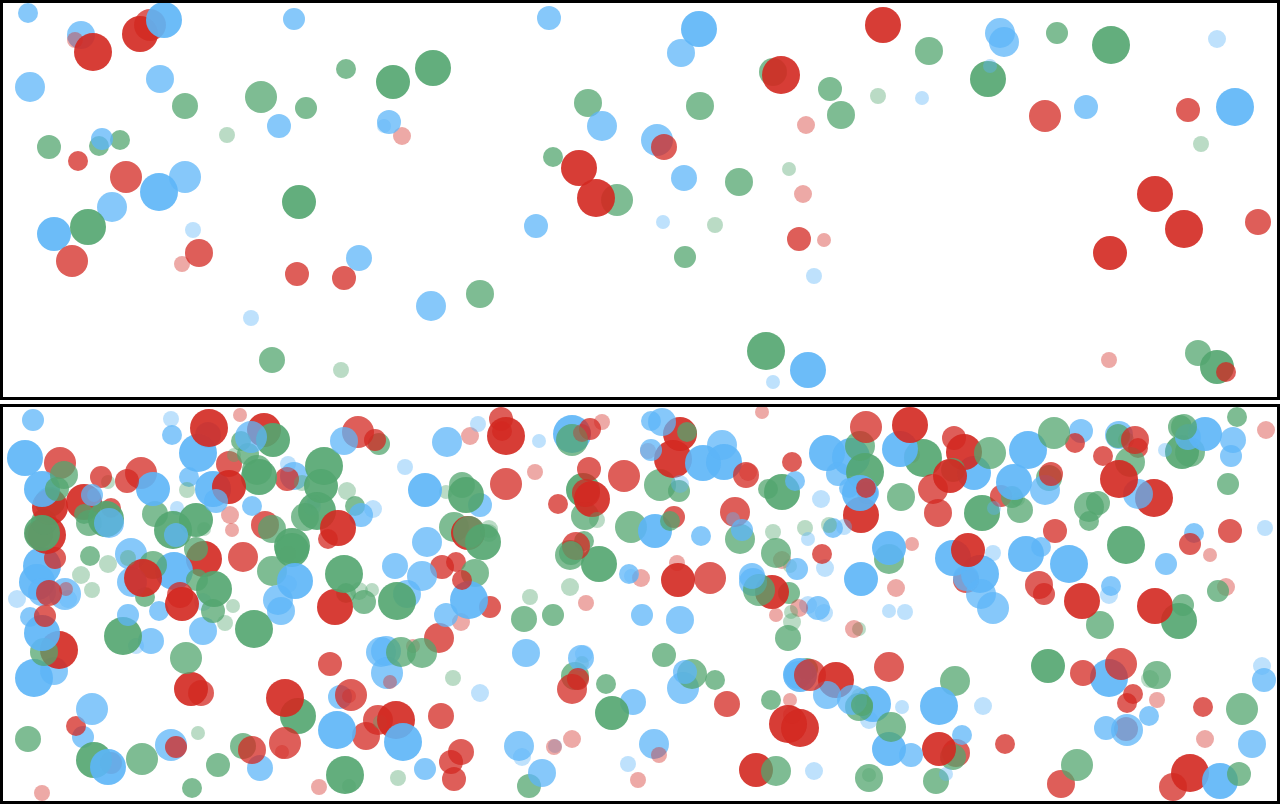
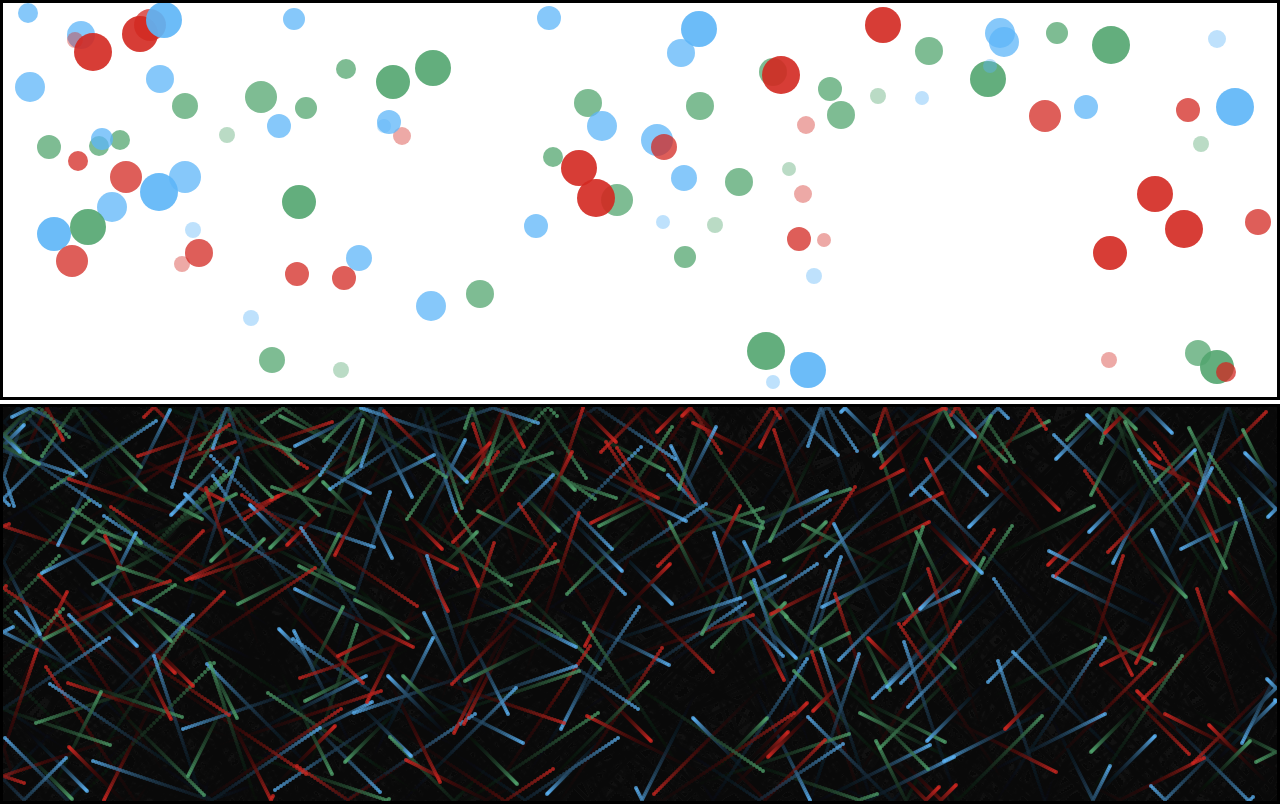
Before and after one commit to Saleyevav/bubble-canvas, a plain HTML site: page index.html in a window 1280 px wide. Drawn offline with Linux system fonts and the light colour scheme.

Commit message:
add trail effect

```diff
--- a/css/bubbles.css
+++ b/css/bubbles.css
@@ -5,20 +5,14 @@
 body {
   margin: 0;
   padding: 0;
-  /* display: flex;
-  justify-content: space-between; */
 }
 
 #canvasBubbles {
-  /* position: absolute; */
-  /* overflow: hidden; */
   width: 100%;
   height: 50vh;
   border: 3px solid black;
 }
 #canvasBubbles2 {
-  /* position: absolute; */
-  /* overflow: hidden; */
   width: 100%;
   height: 50vh;
   border: 3px solid black;
--- a/js/bubbles.js
+++ b/js/bubbles.js
@@ -6,7 +6,8 @@ const canvasBubbles = (function () {
     countBubbles: 500,
     minRadius: 7,
     maxRadius: 20,
-    count: 10,
+    resizeMaxRadius: 50,
+    trail: false,
   };
 
   function getOpacity(radius, maxRadius) {
@@ -29,6 +30,7 @@ const canvasBubbles = (function () {
     const { maxRadius, minRadius } = options;
     const colorSet = options.colorSet;
     const mouseRadius = options.mouseRadius;
+    const resizeMaxRadius = options.resizeMaxRadius;
     let mouseX = 0;
     let mouseY = 0;
     let x = random(maxRadius, canvas.width - maxRadius);
@@ -57,7 +59,7 @@ const canvasBubbles = (function () {
         y < mouseY + mouseRadius
       ) {
         color = nativeColor;
-        if (radius < 50) {
+        if (radius < resizeMaxRadius) {
           radius += 3;
         }
       } else {
@@ -90,7 +92,6 @@ const canvasBubbles = (function () {
     };
   }
 
-  //---------------------------------------------------------------------
   return function (canvasId, clientOptions) {
     const options = {
       ...defaultOptions,
@@ -126,7 +127,12 @@ const canvasBubbles = (function () {
     const bubbles = generateBubbles();
 
     function animate() {
-      context.clearRect(0, 0, canvas.width, canvas.height);
+      if (!options.trail) {
+        context.clearRect(0, 0, canvas.width, canvas.height);
+      } else {
+        context.fillStyle = 'rgba(0, 0, 0, 0.05)';
+        context.fillRect(0, 0, canvas.width, canvas.height);
+      }
 
       for (let bubble of bubbles) {
         bubble.setMouseXY(mouseX, mouseY);
@@ -151,7 +157,12 @@ const instance = canvasBubbles('canvasBubbles', {
   count: 10,
 });
 
-const instance2 = canvasBubbles('canvasBubbles2');
+const instance2 = canvasBubbles('canvasBubbles2', {
+  trail: true,
+  minRadius: 2,
+  maxRadius: 3,
+  resizeMaxRadius: 20,
+});
 
 instance();
 instance2();
```
